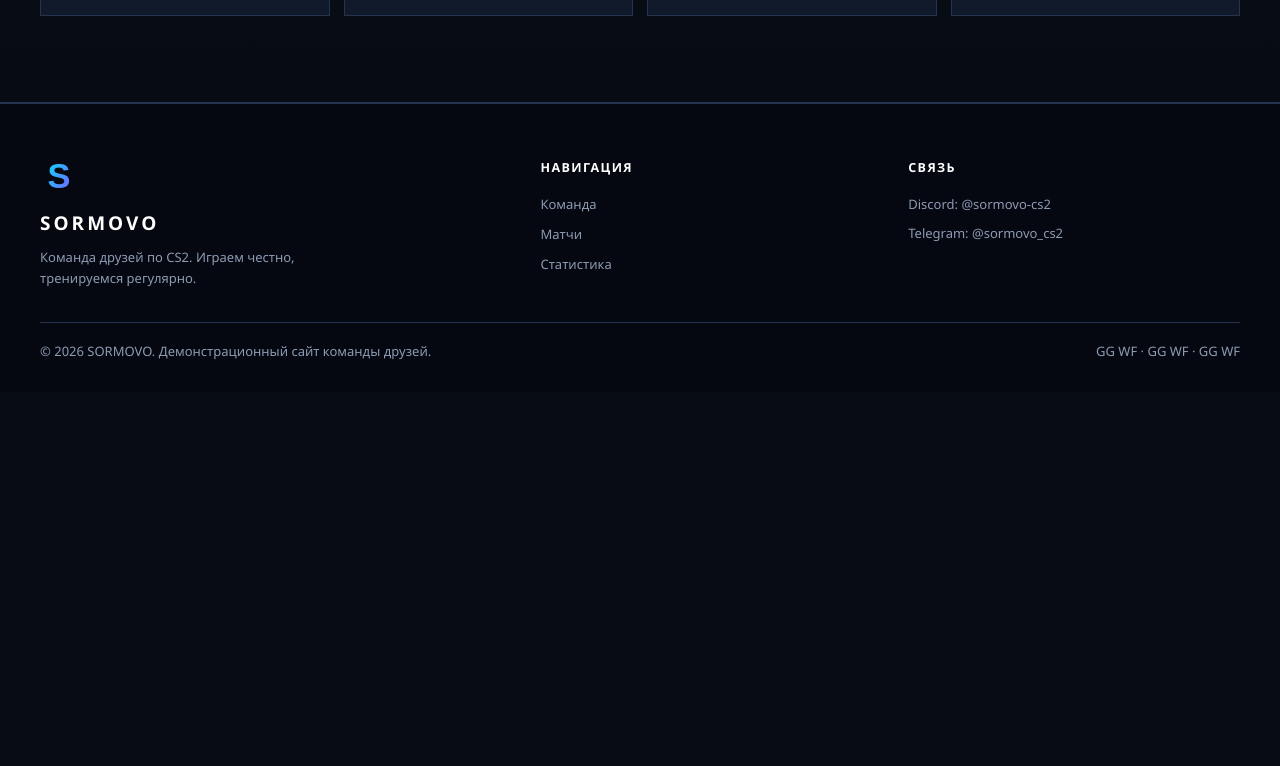
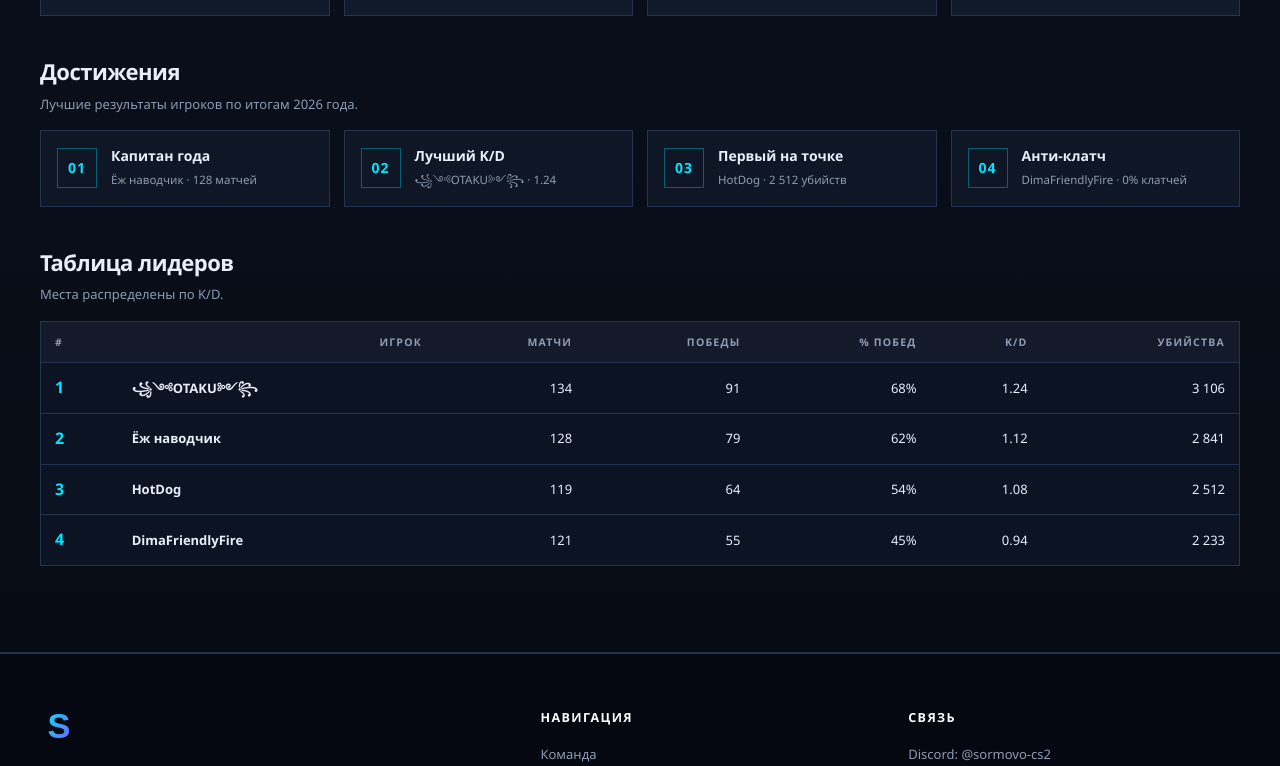
Before and after one commit to Collectioner1/cs2-friends-site, a plain HTML site: page index.html in a window 1280 px wide. Shown: the part 2811-3577 px from the top of the page. Before the commit the page ends 3203 px from the top, so only its background shows below. Drawn offline with Linux system fonts and the light colour scheme.

Commit message:
Add achievements and leaderboard, align roster with stats

```diff
--- a/assets/css/style.css
+++ b/assets/css/style.css
@@ -145,6 +145,24 @@ img{max-width:100%;display:block}
 .stat-card__grid>div{display:flex;flex-direction:column;gap:2px;min-width:0;background:#0d1524;padding:10px 12px}
 .stat-card__grid strong{font-size:17px;line-height:1.2;color:#fff}
 .stat-card__grid span{font-size:10.5px;letter-spacing:.8px;text-transform:uppercase;color:var(--muted)}
+.stats-subhead{margin:38px 0 16px}
+.stats-subhead h3{margin:0 0 4px;font-size:22px;letter-spacing:-.5px}
+.stats-subhead p{margin:0;color:var(--muted);font-size:13px}
+.achievements{display:grid;grid-template-columns:repeat(4,minmax(0,1fr));gap:14px}
+.achievement{display:flex;align-items:center;gap:14px;min-width:0;background:rgba(18,27,44,.76);border:1px solid var(--line);padding:16px}
+.achievement__mark{flex:0 0 auto;width:40px;height:40px;display:grid;place-items:center;border:1px solid rgba(0,229,255,.35);color:var(--accent);font-weight:900;font-size:14px;letter-spacing:1px}
+.achievement>div{min-width:0}
+.achievement strong{display:block;font-size:14px;line-height:1.3}
+.achievement span:not(.achievement__mark){font-size:11.5px;color:var(--muted);overflow-wrap:anywhere}
+.leaderboard__scroll{overflow-x:auto;-webkit-overflow-scrolling:touch;border:1px solid var(--line)}
+.leaderboard{width:100%;min-width:620px;border-collapse:collapse;background:rgba(13,21,36,.9);font-size:13px}
+.leaderboard th,.leaderboard td{padding:12px 14px;text-align:right;border-bottom:1px solid var(--line);white-space:nowrap}
+.leaderboard th:first-child,.leaderboard td:first-child,.leaderboard tbody th{text-align:left}
+.leaderboard thead th{font-size:10.5px;letter-spacing:1.2px;text-transform:uppercase;color:var(--muted);font-weight:700;background:rgba(255,255,255,.03)}
+.leaderboard tbody th{font-weight:700;color:var(--text)}
+.leaderboard tbody tr:last-child th,.leaderboard tbody tr:last-child td{border-bottom:0}
+.leaderboard tbody tr:hover{background:rgba(0,229,255,.05)}
+.leaderboard__place{font-weight:900;color:var(--accent);font-size:16px}
 
 /* Подвал */
 .footer{background:#050810;border-top:1px solid var(--line);padding:54px 0 22px;color:var(--muted)}
@@ -165,6 +183,7 @@ img{max-width:100%;display:block}
 @media (max-width:1100px){
   .roster{grid-template-columns:repeat(2,minmax(0,1fr))}
   .stats-grid{grid-template-columns:repeat(2,minmax(0,1fr))}
+  .achievements{grid-template-columns:repeat(2,minmax(0,1fr))}
   .nav{gap:18px}
   .hero__grid{gap:36px}
 }
@@ -210,6 +229,9 @@ img{max-width:100%;display:block}
   .match__info{grid-column:1 / -1;padding-top:10px;border-top:1px solid var(--line)}
   .match .status{grid-column:1 / -1}
   .stats-grid{grid-template-columns:1fr}
+  .achievements{grid-template-columns:1fr}
+  .stats-subhead{margin:30px 0 14px}
+  .stats-subhead h3{font-size:19px}
   .footer__inner{grid-template-columns:1fr}
   .footer__bottom{flex-direction:column;gap:6px}
 }
--- a/index.html
+++ b/index.html
@@ -90,7 +90,7 @@
           <span class="player__role">IGL · капитан</span>
           <h3>Ёж наводчик</h3>
           <p>Читает карту, держит темп и спокойно доводит клатчи.</p>
-          <div class="player__stats"><div><strong>1.12</strong><span>рейтинг</span></div><div><strong>62%</strong><span>победы</span></div></div>
+          <div class="player__stats"><div><strong>1.12</strong><span>K/D</span></div><div><strong>62%</strong><span>победы</span></div></div>
         </article>
         <article class="player" data-reveal>
           <a class="player__avatar" href="https://steamcommunity.com/id/Ichigo1189/" target="_blank" rel="noopener noreferrer" title="Профиль в Steam">
@@ -99,7 +99,7 @@
           <span class="player__role">AWP · снайпер</span>
           <h3>꧁༺OTAKU༻꧂</h3>
           <p>Занимает угол и не подпускает соперника к плейсу.</p>
-          <div class="player__stats"><div><strong>1.24</strong><span>рейтинг</span></div><div><strong>68%</strong><span>AWP-дуэли</span></div></div>
+          <div class="player__stats"><div><strong>1.24</strong><span>K/D</span></div><div><strong>68%</strong><span>победы</span></div></div>
         </article>
         <article class="player" data-reveal>
           <a class="player__avatar" href="https://steamcommunity.com/profiles/76561198191140123/" target="_blank" rel="noopener noreferrer" title="Профиль в Steam">
@@ -108,7 +108,7 @@
           <span class="player__role">Entry · первый</span>
           <h3>HotDog</h3>
           <p>Врывается первым, собирает информацию и открывает раунд.</p>
-          <div class="player__stats"><div><strong>1.08</strong><span>рейтинг</span></div><div><strong>54%</strong><span>открытия</span></div></div>
+          <div class="player__stats"><div><strong>1.08</strong><span>K/D</span></div><div><strong>54%</strong><span>победы</span></div></div>
         </article>
         <article class="player" data-reveal>
           <a class="player__avatar" href="https://steamcommunity.com/profiles/76561198331111586/" target="_blank" rel="noopener noreferrer" title="Профиль в Steam">
@@ -117,7 +117,7 @@
           <span class="player__role">Support · саппорт</span>
           <h3>DimaFriendlyFire</h3>
           <p>выигрывал все Мажоры за всю историю CS</p>
-          <div class="player__stats"><div><strong>1.03</strong><span>рейтинг</span></div><div><strong>0%</strong><span>клатчи</span></div></div>
+          <div class="player__stats"><div><strong>0.94</strong><span>K/D</span></div><div><strong>0%</strong><span>клатчи</span></div></div>
         </article>
       </div>
     </div>
@@ -247,6 +247,71 @@
           </div>
         </article>
       </div>
+
+      <div class="stats-subhead">
+        <h3>Достижения</h3>
+        <p>Лучшие результаты игроков по итогам 2026 года.</p>
+      </div>
+      <div class="achievements">
+        <article class="achievement">
+          <span class="achievement__mark" aria-hidden="true">01</span>
+          <div><strong>Капитан года</strong><span>Ёж наводчик · 128 матчей</span></div>
+        </article>
+        <article class="achievement">
+          <span class="achievement__mark" aria-hidden="true">02</span>
+          <div><strong>Лучший K/D</strong><span>꧁༺OTAKU༻꧂ · 1.24</span></div>
+        </article>
+        <article class="achievement">
+          <span class="achievement__mark" aria-hidden="true">03</span>
+          <div><strong>Первый на точке</strong><span>HotDog · 2 512 убийств</span></div>
+        </article>
+        <article class="achievement">
+          <span class="achievement__mark" aria-hidden="true">04</span>
+          <div><strong>Анти-клатч</strong><span>DimaFriendlyFire · 0% клатчей</span></div>
+        </article>
+      </div>
+
+      <div class="stats-subhead">
+        <h3>Таблица лидеров</h3>
+        <p>Места распределены по K/D.</p>
+      </div>
+      <div class="leaderboard__scroll">
+        <table class="leaderboard">
+          <thead>
+            <tr>
+              <th scope="col">#</th>
+              <th scope="col">Игрок</th>
+              <th scope="col">Матчи</th>
+              <th scope="col">Победы</th>
+              <th scope="col">% побед</th>
+              <th scope="col">K/D</th>
+              <th scope="col">Убийства</th>
+            </tr>
+          </thead>
+          <tbody>
+            <tr>
+              <td class="leaderboard__place">1</td>
+              <th scope="row">꧁༺OTAKU༻꧂</th>
+              <td>134</td><td>91</td><td>68%</td><td>1.24</td><td>3 106</td>
+            </tr>
+            <tr>
+              <td class="leaderboard__place">2</td>
+              <th scope="row">Ёж наводчик</th>
+              <td>128</td><td>79</td><td>62%</td><td>1.12</td><td>2 841</td>
+            </tr>
+            <tr>
+              <td class="leaderboard__place">3</td>
+              <th scope="row">HotDog</th>
+              <td>119</td><td>64</td><td>54%</td><td>1.08</td><td>2 512</td>
+            </tr>
+            <tr>
+              <td class="leaderboard__place">4</td>
+              <th scope="row">DimaFriendlyFire</th>
+              <td>121</td><td>55</td><td>45%</td><td>0.94</td><td>2 233</td>
+            </tr>
+          </tbody>
+        </table>
+      </div>
     </div>
   </section>
 
```
Also changed, not shown: 1 other file.
